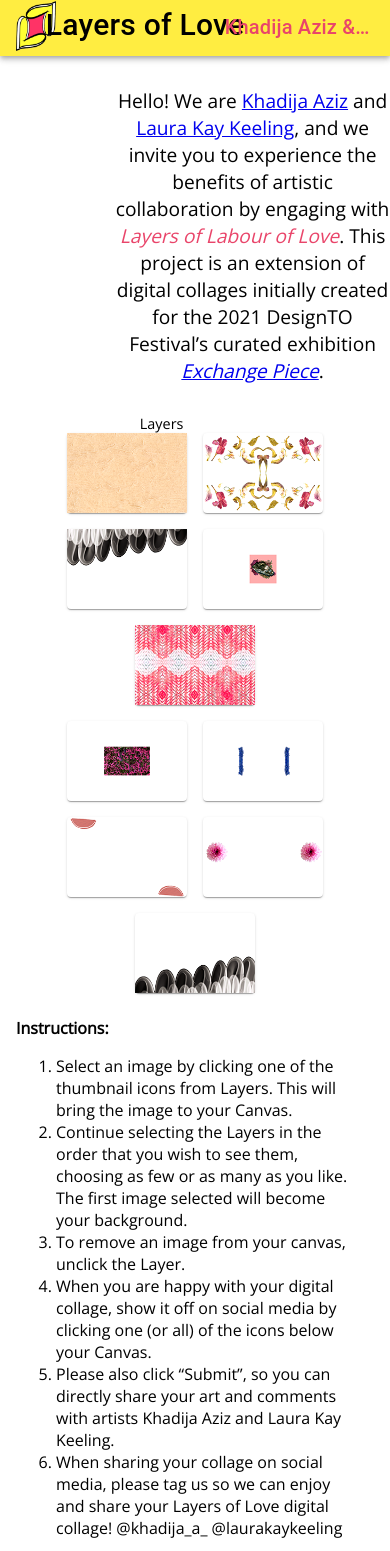
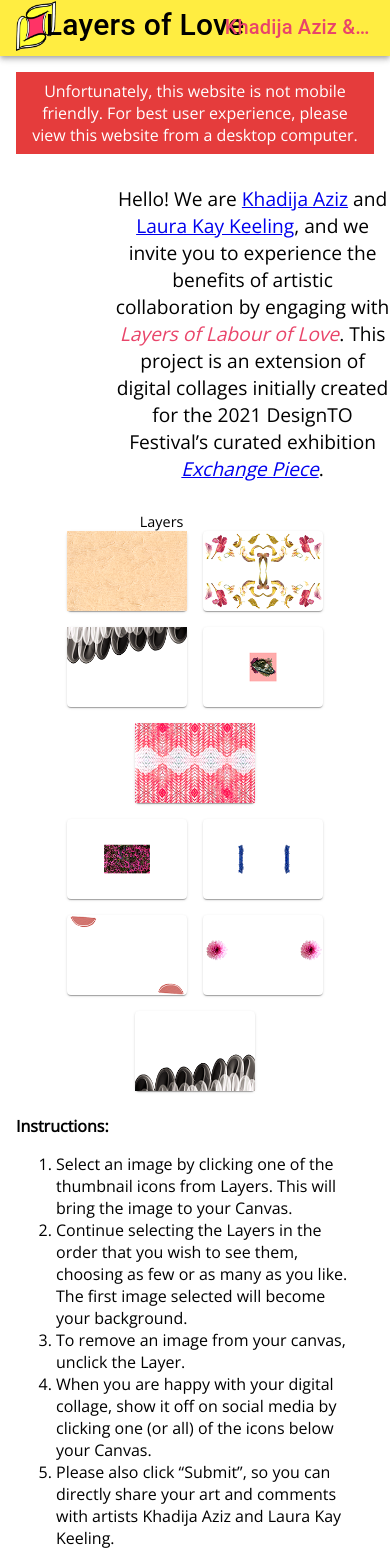
Before and after one commit to LayersOfLove/LayersOfLove-Source, a React (Create React App) app: page / in a window 390 px wide. Shown: the top 1551 px of the page. Built offline with nearby package versions, Linux system fonts and the light colour scheme.

Commit message:
final touch ups

```diff
--- a/src/components/Description/index.js
+++ b/src/components/Description/index.js
@@ -21,8 +21,8 @@ export default function Description() {
         <img
           src={khadija}
           style={{
-            width: '200px',
-            marginLeft: '20px'
+            width: '300px',
+            marginLeft: '14px'
           }}
         ></img>
       </Grid>
--- a/src/components/InstructionBar/index.js
+++ b/src/components/InstructionBar/index.js
@@ -24,7 +24,7 @@ export default function InstructionBar() {
           Please also click “Submit”, so you can directly share your art and comments with artists Khadija Aziz and Laura Kay Keeling.
         </li>
         <li>
-          When sharing your collage on social media, please tag us so we can enjoy and share your Layers of Love digital collage! @khadija_a_  @laurakaykeeling
+          When sharing your collage on social media, please tag us so we can enjoy and share your Layers of Love digital collage! <a href="https://www.instagram.com/_khadija_a_">@_khadija_a_</a>  <a href="https://www.instagram.com/laurakaykeeling/">@laurakaykeeling</a>
         </li>
       </ol>
     </div>
--- a/src/components/IntroParagraph/index.js
+++ b/src/components/IntroParagraph/index.js
@@ -1,7 +1,16 @@
 import React from 'react';
+import './introParagraph.css'
 
 export default function IntroParagraph() {
   return (
+    <>
+    <p className='mobileWarning' style={{
+        backgroundColor: '#e53c3c',
+        color: 'white',
+        padding: '8px',
+    }}>
+        Unfortunately, this website is not mobile friendly. For best user experience, please view this website from a desktop computer.
+    </p>
     <p style={{
       margin: '1.6em',
       fontSize: '1.2em',
@@ -10,5 +19,6 @@ export default function IntroParagraph() {
     }}>
       Hello! We are <a href="https://www.khadijaaziz.com/" target="_blank">Khadija Aziz</a> and <a href="https://www.laurakaykeeling.com/" target="_blank">Laura Kay Keeling</a>, and we invite you to experience the benefits of artistic collaboration by engaging with <br /> <em style={{ color: '#e9456a' }}>Layers of Labour of Love</em>. This project is an extension of digital collages initially created for the 2021 DesignTO Festival’s curated exhibition <a href="https://designto.org/event/exchange-piece/"><i>Exchange Piece</i></a>.
     </p>
+    </>
   );
 }
--- /dev/null
+++ b/src/components/IntroParagraph/introParagraph.css
@@ -0,0 +1,7 @@
+.mobileWarning {
+  display: none;
+}
+
+@media (max-width: 1024px) {
+   .mobileWarning {display: block;}
+}
```
Also changed, not shown: src/img/khadija.jpg, src/img/laura.jpg.
